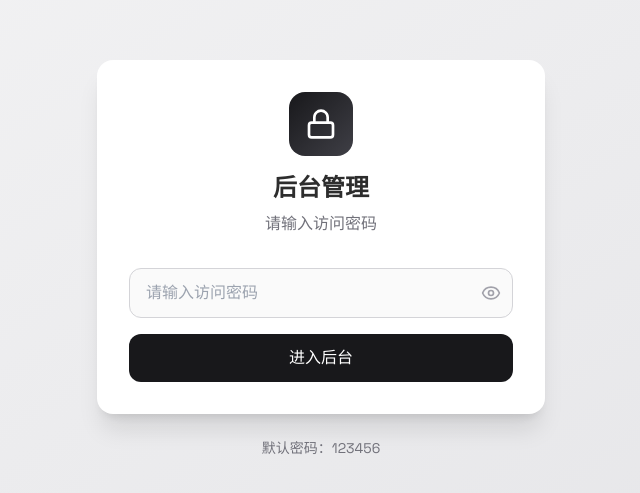
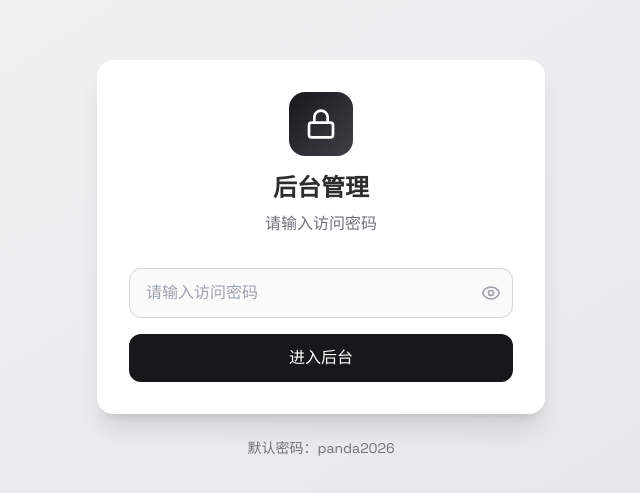
Before and after one commit to a3393009943/panda-studio, a React (Vite) app: page /admin in a window 1280 px wide. Shown: the part 141-634 px from the top of the page, without its empty margins (319-959 px from the left). Built offline with nearby package versions, Linux system fonts and the light colour scheme.

Commit message:
重置默认密码为panda2026

```diff
--- a/src/pages/AdminPage.tsx
+++ b/src/pages/AdminPage.tsx
@@ -231,7 +231,7 @@ function LoginPage({ onLogin }: { onLogin: () => void }) {
 
     await new Promise(r => setTimeout(r, 500))
 
-    const storedPassword = localStorage.getItem('admin_password') || '123456'
+    const storedPassword = localStorage.getItem('admin_password') || 'panda2026'
     if (password === storedPassword) {
       localStorage.setItem('admin_logged_in', 'true')
       onLogin()
@@ -287,7 +287,7 @@ function LoginPage({ onLogin }: { onLogin: () => void }) {
         </div>
 
         <p className="mt-6 text-center text-sm text-zinc-500">
-          默认密码：123456
+          默认密码：panda2026
         </p>
       </div>
     </div>
```
